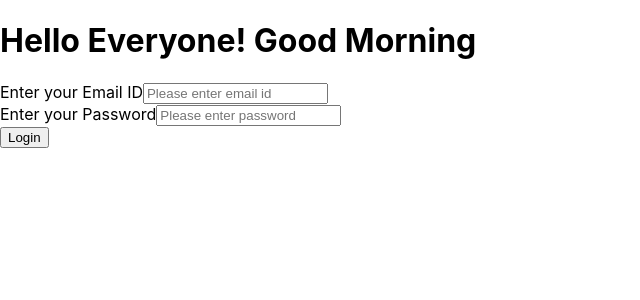
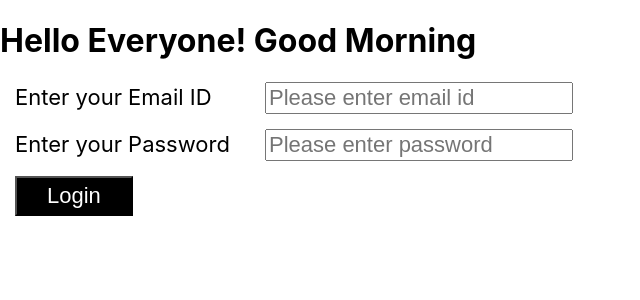
Before and after one commit to karthickvkumar/vshesh-batch-6, a React (Create React App) app in the folder react-learning/: page / in a window 1280 px wide. Shown: the top 300 px of the page, without its empty margins (0-640 px from the left). Built offline with nearby package versions, Linux system fonts and the light colour scheme.

Commit message:
css code

```diff
--- a/react-learning/src/App.css
+++ b/react-learning/src/App.css
@@ -1,38 +1,24 @@
-.App {
-  text-align: center;
+.align-label {
+  display: inline-block;
+  width: 250px;
+  font-size: 22px;
 }
 
-.App-logo {
-  height: 40vmin;
-  pointer-events: none;
+.align-input{
+  font-size: 22px;
+  width: 300px;
 }
 
-@media (prefers-reduced-motion: no-preference) {
-  .App-logo {
-    animation: App-logo-spin infinite 20s linear;
-  }
+.space{
+  margin: 15px;
 }
 
-.App-header {
-  background-color: #282c34;
-  min-height: 100vh;
-  display: flex;
-  flex-direction: column;
-  align-items: center;
-  justify-content: center;
-  font-size: calc(10px + 2vmin);
+.button{
+  background-color: black;
+  padding-left: 30px;
+  padding-right: 30px;
+  padding-top: 5px;
+  padding-bottom: 5px;
+  font-size: 22px;
   color: white;
 }
-
-.App-link {
-  color: #61dafb;
-}
-
-@keyframes App-logo-spin {
-  from {
-    transform: rotate(0deg);
-  }
-  to {
-    transform: rotate(360deg);
-  }
-}
--- a/react-learning/src/App.js
+++ b/react-learning/src/App.js
@@ -1,5 +1,7 @@
 import React from "react";
 import LoginPage from "./components/login";
+
+import "./App.css";
 
 const App = () => {
   return(
--- a/react-learning/src/components/login.js
+++ b/react-learning/src/components/login.js
@@ -3,16 +3,16 @@ import React from "react";
 const LoginPage = () => {
   return(
     <div>
-      <div>
-        <label>Enter your Email ID</label>
-        <input type="text" placeholder="Please enter email id" />
+      <div className="space">
+        <label className="align-label">Enter your Email ID</label>
+        <input type="text" className="align-input" placeholder="Please enter email id" />
       </div>
-      <div>
-        <label>Enter your Password</label>
-        <input type="password" placeholder="Please enter password" />
+      <div className="space">
+        <label className="align-label">Enter your Password</label>
+        <input type="password" className="align-input" placeholder="Please enter password" />
       </div>
-      <div>
-        <button>Login</button>
+      <div className="space">
+        <button className="button">Login</button>
       </div>
     </div>
   )
```
